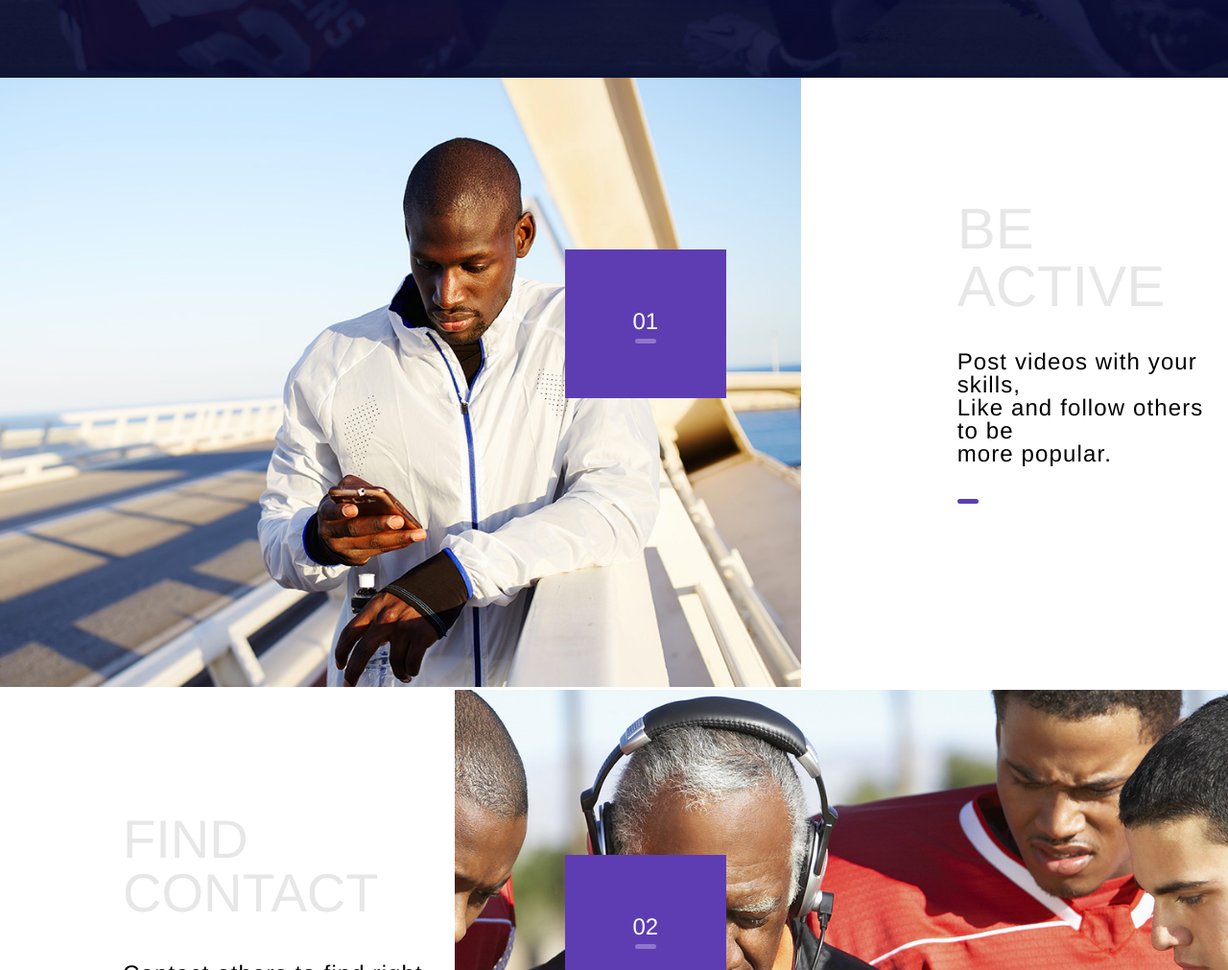
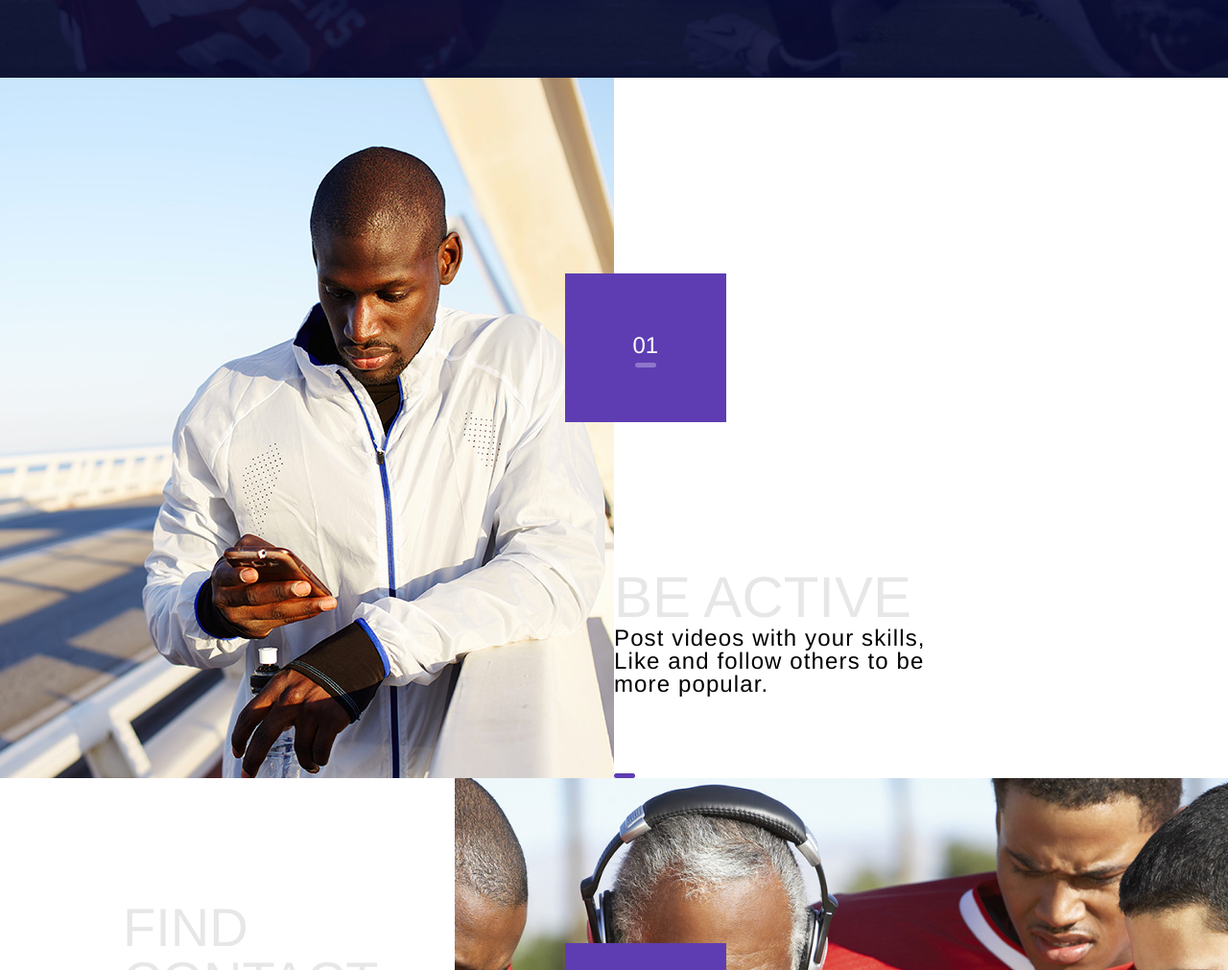
Before and after one commit to satomi-ya/Training_2, a website: page index.html in a window 1280 px wide. Shown: the part 879-1890 px from the top of the page at 96% size. Drawn offline with Linux system fonts and the light colour scheme.

Commit message:
issue#10の修正
画面に対して50%の表示に修正中

```diff
--- a/scss/style.scss
+++ b/scss/style.scss
@@ -152,26 +152,36 @@ html {
       .section2_box {
         position: relative;
         // height: 730px;
+        width: 100%;
+        align-items: flex-end;
         display: flex;
         @include tab {
           height: 921px;
           flex-direction: column};
         .section2_imgbox {
+          width:50%;
+          height: 730px;
           // width: 960px;
           .section2_img {
-            width:100%;
+            width: 100%;
             max-width: 100%;
-            height: auto;
+            // height: auto;
             @include tab {
               width: 768px};
+          }
+          img {
+            width: 100%;
+            height: 100%;
+            object-fit: cover;
           }
         }
         .section2_messagebox {
           // width: 960px;
           // padding-left: 122px;
           // padding-top: 235px;
-          padding-left: 12.7%;
-          padding-top: 10%;
+          width: 50%;
+          // padding-left: 12.7%;
+          // padding-top: 10%;
           @include tab {
             margin-top: 59px;
             margin-left: 28px;
@@ -179,8 +189,10 @@ html {
           .section2_topmessage {
             color: #e7e7e7;
             font-size: 4.687vw;
+            display: flex;
+            align-items: center;
             // margin-bottom: 92px;
-            margin-bottom: 12.6%;
+            // margin-bottom: 12.6%;
             @include tab {
               font-size: 90px;
               margin-bottom: 13px};
```
Also changed, not shown: css/style.css.
